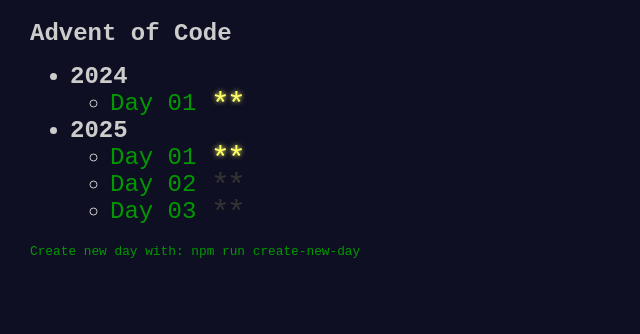
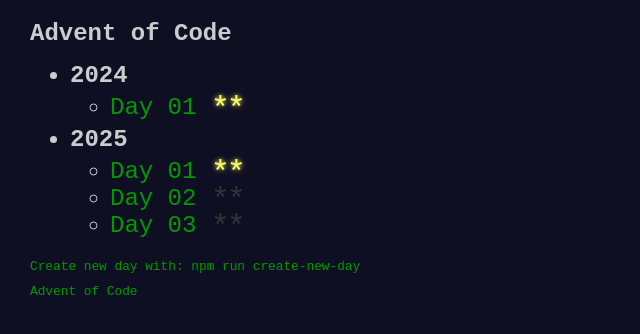
Before and after one commit to Sebastian-Rosenblad/aoc, a React (Create React App) app: page / in a window 1280 px wide. Shown: the top 334 px of the page, without its empty margins (0-640 px from the left). Built offline with nearby package versions, Linux system fonts and the light colour scheme.

Commit message:
feat: add direct link to aoc

```diff
--- a/src/home/index.tsx
+++ b/src/home/index.tsx
@@ -30,6 +30,7 @@
         ))}
       </ul>
       <button onClick={copyToClipboard} className='small'>Create new day with: npm run create-new-day</button>
+      <a href='https://adventofcode.com/' target="_blank" rel='noopener noreferrer' className='small'>Advent of Code</a>
     </main>
   );
 }
--- a/src/index.scss
+++ b/src/index.scss
@@ -8,6 +8,9 @@
   color: #cccccc;
   font-family: monospace;
   font-size: 1.5rem;
+}
+ul {
+  margin: 5px 0;
 }
 
 button, a {
@@ -30,6 +33,10 @@
 }
 
 .main-menu {
+  display: flex;
+  align-items: flex-start;
+  flex-direction: column;
+  gap: 10px;
   padding: 20px 30px;
 }
 
```
